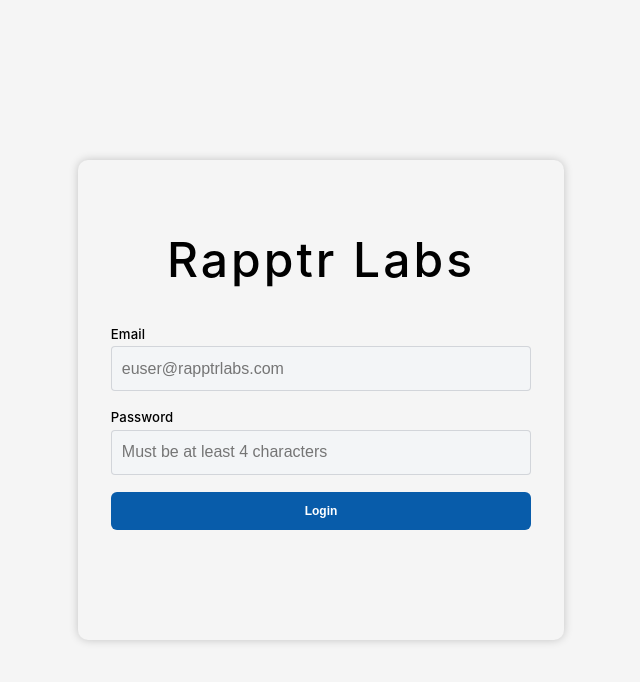
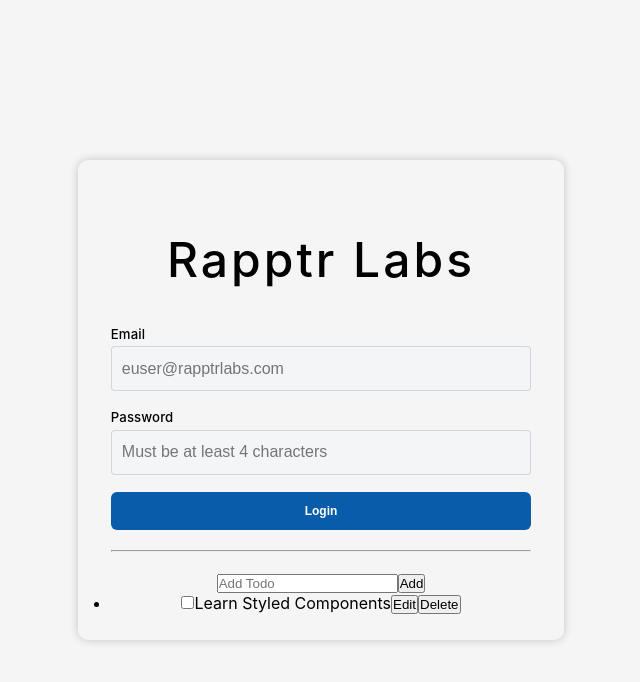
Before and after one commit to Hubnotch/react-challenge, a React (Create React App) app: page / in a window 1280 px wide. Shown: the top 682 px of the page, without its empty margins (319-959 px from the left). Built offline with nearby package versions, Linux system fonts and the light colour scheme.

Commit message:
Done with bugs to fix

```diff
--- a/src/App.tsx
+++ b/src/App.tsx
@@ -1,5 +1,6 @@
 import React from "react";
 import Form from "./page/Form";
+import Todo from "./page/Todo";
 import { BodyContainer, FormContainer } from "./styles/styles";
 
 function App(): JSX.Element {
@@ -7,6 +8,8 @@
 <BodyContainer>
 <FormContainer>
       <Form />
+      <br /><hr /><br />
+      <Todo/>
    </FormContainer>
 </BodyContainer>
   );
--- /dev/null
+++ b/src/components/AddTodo/AddTodo.tsx
@@ -0,0 +1,21 @@
+import React,{useState} from 'react'
+
+function AddTodo({addTodo}:any) {
+    const [title,setTitlte] = useState('');
+
+  return (
+    <div>
+      <input type="text"
+      placeholder='Add Todo'
+      value={title}
+      onChange={(e)=>setTitlte(e.target.value)}
+      />
+      <button onClick={()=>{
+        setTitlte('');
+        addTodo(title)
+      }}>Add</button>
+    </div>
+  )
+}
+
+export default AddTodo
--- /dev/null
+++ b/src/components/Task/Task.tsx
@@ -0,0 +1,53 @@
+import React,{useState} from 'react'
+import { ITodoStore } from '../../typings';
+
+function Task({ todo, onChange, onDelete }:{todo:ITodoStore,onChange:(todo:ITodoStore)=>void,onDelete:(id:number)=>void}) {
+    const [isEditing, setIsEditing] = useState(false);
+    let todoContent;
+    if (isEditing) {
+      todoContent = (
+        <>
+          <input
+            value={todo.title}
+            onChange={e => {
+              onChange({
+                ...todo,
+                title: e.target.value
+              });
+            }} />
+          <button onClick={() => setIsEditing(false)}>
+            Save
+          </button>
+        </>
+      );
+    } else {
+      todoContent = (
+        <>
+          {todo.title}
+          <button onClick={() => setIsEditing(true)}>
+            Edit
+          </button>
+        </>
+      );
+    }
+    return (
+      <label>
+        <input
+          type="checkbox"
+          checked={todo.completed}
+          onChange={e => {
+            onChange({
+              ...todo,
+              completed: e.target.checked
+            });
+          }}
+        />
+        {todoContent}
+        <button onClick={() => onDelete(todo.id)}>
+          Delete
+        </button>
+      </label>
+    );
+  }
+
+export default Task
--- /dev/null
+++ b/src/components/TodoList/TodoList.tsx
@@ -0,0 +1,25 @@
+import Task from "../Task/Task";
+import {ITodoStore} from "../../typings";
+
+function TodoList({
+    todos,
+    onChangeTodo,
+    onDeleteTodo
+  }:{todos:ITodoStore[],onChangeTodo:(todo:ITodoStore)=>void,onDeleteTodo:(id:number)=>void}) {
+    return (
+      <ul>
+        {todos.map(todo => (
+          <li key={todo.id}>
+            <Task
+              todo={todo}
+              onChange={onChangeTodo}
+              onDelete={onDeleteTodo}
+            />
+          </li>
+        ))}
+      </ul>
+    );
+  }
+
+
+export default TodoList
--- /dev/null
+++ b/src/page/Todo.tsx
@@ -0,0 +1,39 @@
+import React,{useState} from 'react'
+import { FormContainer } from '../styles/styles'
+import AddTodo from '../components/AddTodo/AddTodo'
+import TodoList from '../components/TodoList/TodoList'
+import {ITodoStore} from '../typings'
+
+
+function Todo() {
+  const todoStore:ITodoStore[] = [{id:0,title:"Learn Styled Components",completed:false}]
+  const [todos, setTodos] = useState(todoStore)
+
+  const handleAddTodo = (title: string) => {
+    setTodos([
+      ...todos,
+      {id:todos.length,title,completed:false}
+    ])
+  }
+
+  const handleChangeTodo = (todo:ITodoStore) => {
+    setTodos(todos.map(ele => ele.id === todo.id ? todo : ele))
+  }
+  const handleDeleteTodo = (id:number) => {
+    setTodos(todos.filter(ele => ele.id !== id))
+  }
+  return (
+    <div>
+      <AddTodo
+      onAddTodo={handleAddTodo}
+      />
+      <TodoList
+      todos={todos}
+      onChangeTodo={handleChangeTodo}
+      onDeleteTodo={handleDeleteTodo}
+      />
+    </div>
+  )
+}
+
+export default Todo
--- a/src/typings.ts
+++ b/src/typings.ts
@@ -30,3 +30,9 @@
     className?: string;
     disabled?: boolean;
   }
+
+  export interface ITodoStore {
+    id:number;
+    title: string;
+    completed: boolean;
+  }
```
Also changed, not shown: src/page/Todo.jsx (deleted, +0 -19 lines).
